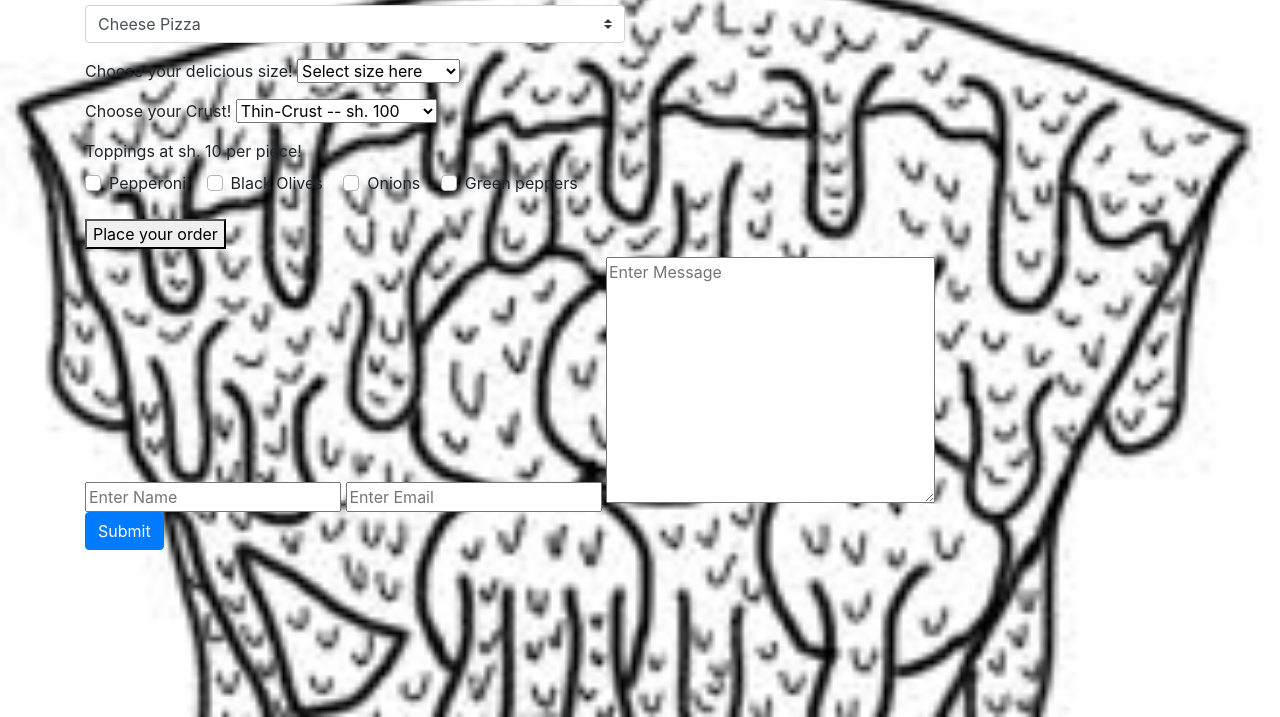
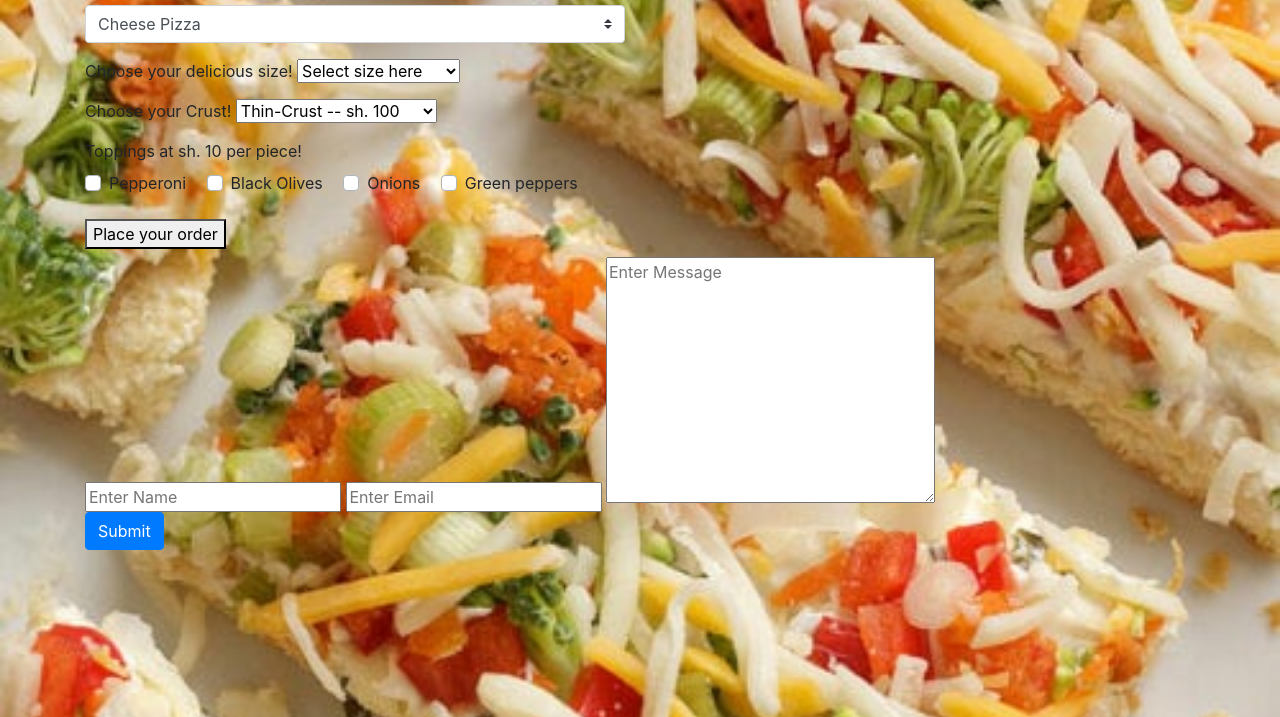
Before and after one commit to mwangimk/Kingstone-Pizza-Inn, a plain HTML site: page index.html in a window 1280 px wide. Shown: the part 83-800 px from the top of the page. Drawn offline with nearby package versions, Linux system fonts and the light colour scheme; a script that the page names is missing.

Commit message:
new background image

```diff
--- a/index.html
+++ b/index.html
@@ -7,12 +7,12 @@
     <script src="js/jquery-1.12.0.js"></script>
     <script src="js/scripts.js"></script>
   </head>
-  <body Background="images/pizza0.jpeg">
+  <body Background="images/pizza9.jpg">
     <div class="container">
       <h1>Kingstone Pizza Inn</h1>
        <div class="row">
         <div class="col-md-6">
-          <!--Flavours-->
+          <!--pizza, crust, topping -->
           <form id="types-pizza">
            <label for="select"> Make your Yummy Yummy Choice</label>
            <form action="" id="mm">
@@ -63,8 +63,9 @@
             <button type="submit" class="Place-order">Place your order</button>
           </form>
             </div>
-             <!--Flavours ends-->
-
+             <!--pizza, crust, topping-->
+            <!--Contact-->
+            <!-- Contact-->
 
 
 
```
Also changed, not shown: images/pizza9.jpg (added).
